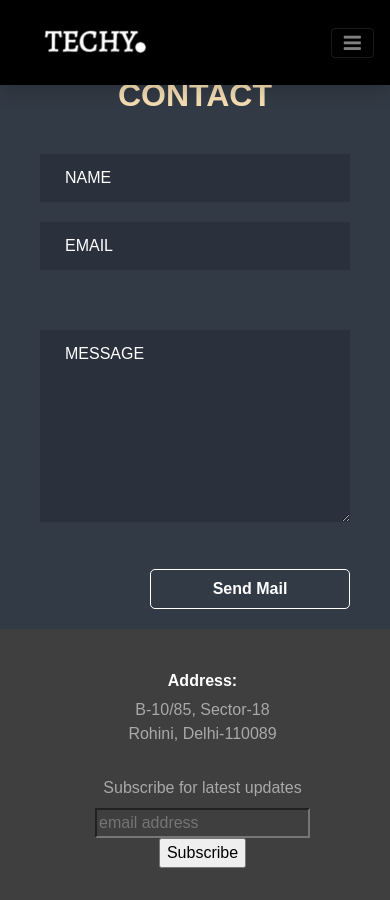
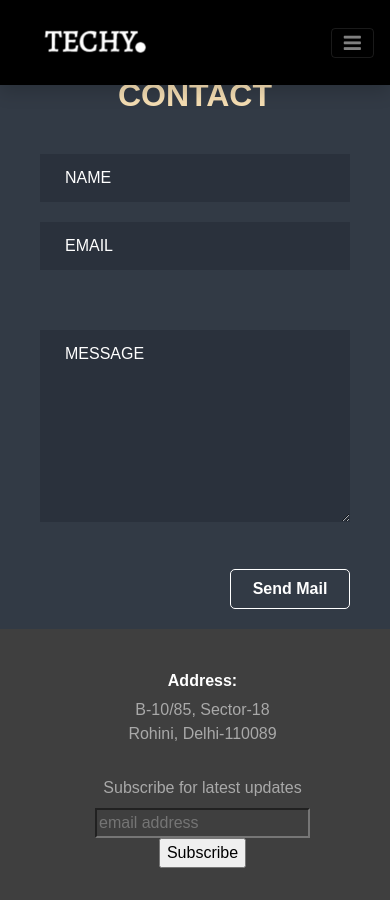
Before and after one commit to techypoint/techypoint.github.io, a Jekyll site: the page built from index.markdown, in a window 390 px wide and 900 px high, scrolled down 1689 px. Built offline with Jekyll 4.4.1, drawn with Linux system fonts in a browser that asks for light colours; comment, search, counter and statistics services are not loaded.

Commit message:
responsive send mail button

```diff
--- a/assets/css/style.css
+++ b/assets/css/style.css
@@ -96,7 +96,7 @@ margin-bottom: 20px;
   border: 1px solid;
   color: white;
   background-color: #323a45;
-  width: 200px;
+  width: 120px;
   padding: 7px;
   font-weight: 700;
   border-radius: 5px;
@@ -244,7 +244,6 @@ footer .address > p{
   footer .address > h4,footer .address > p{
     text-align: center;
   }
-
   #contactus{
     padding: 20px 40px;
   }
@@ -267,6 +266,9 @@ footer .address > p{
   #contactus{
     padding: 40px 80px;
   }
+  #contactus #submit-cont input{
+    width: 150px;
+  }
 }
 
 /* Medium devices (landscape tablets, 768px and up) */
@@ -282,6 +284,9 @@ footer .address > p{
   }
   #contactus #message-cont textarea,#contactus .upper-half input{
   padding: 24px 50px ;
+  }
+  #contactus #submit-cont input{
+    width: 200px;
   }
 }
 
```
